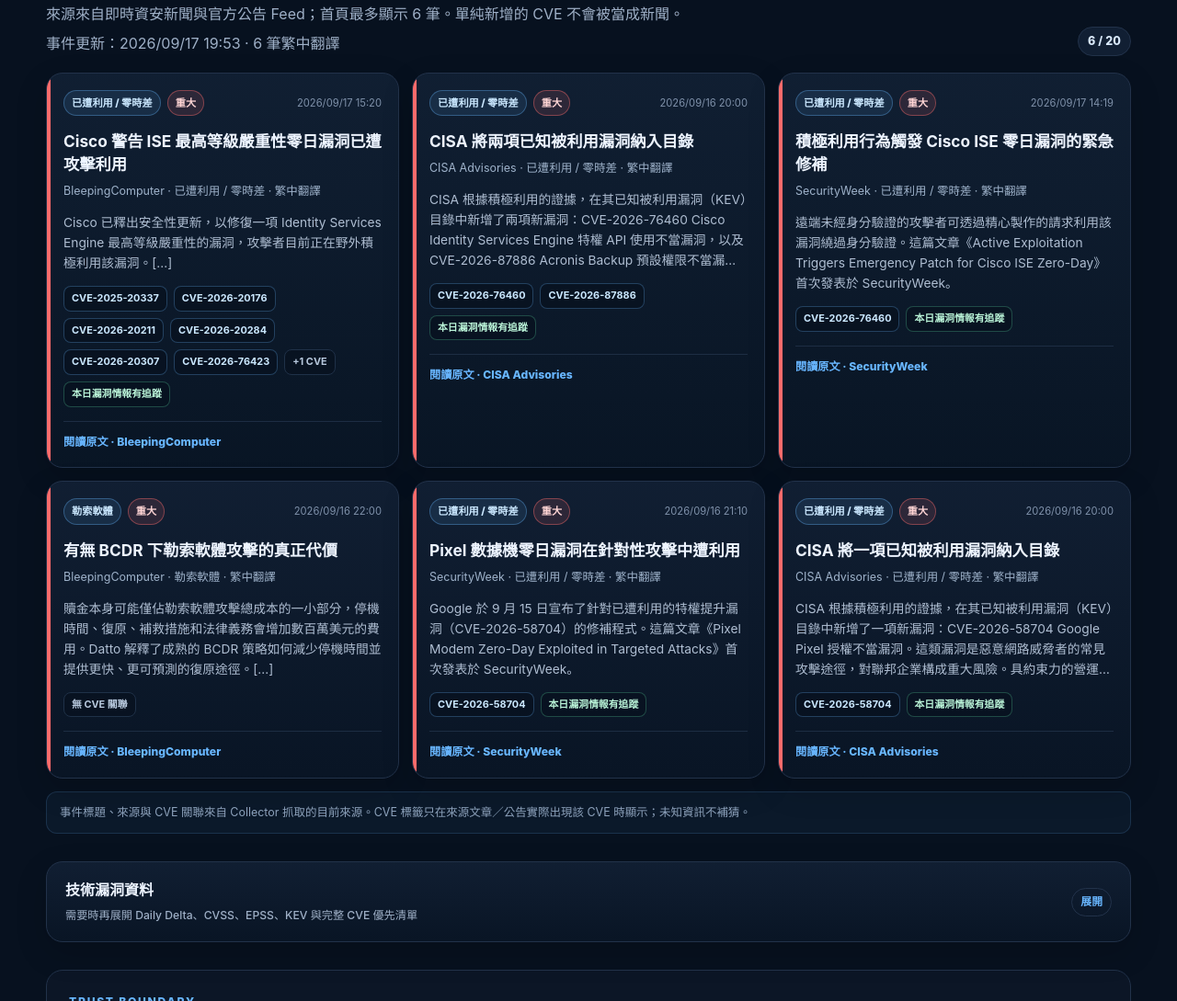
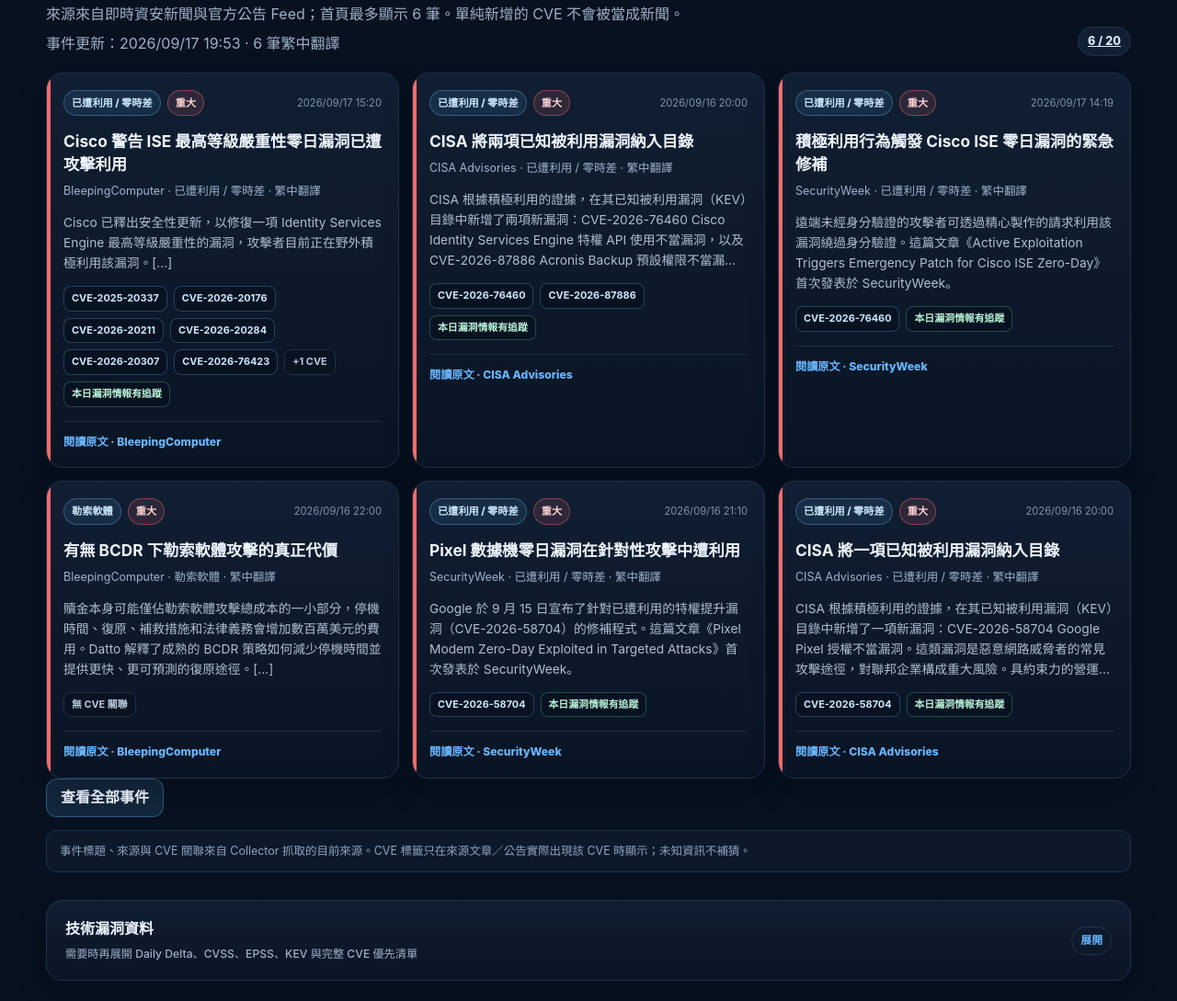
Before and after one commit to zenkispwan/security-report-automation, a website: page web/index.html in a window 1280 px wide. Shown: the part 634-1723 px from the top of the page at 92% size. Drawn offline with Linux system fonts and the light colour scheme; no server answers; files whose address does not match are found by name.

Commit message:
web: link homepage to full event feed

```diff
--- a/web/index.html
+++ b/web/index.html
@@ -46,9 +46,12 @@
             <p>來源來自即時資安新聞與官方公告 Feed；首頁最多顯示 6 筆。單純新增的 CVE 不會被當成新聞。</p>
             <p id="securityEventFreshness" class="muted">事件更新時間載入中</p>
           </div>
-          <span id="securityEventCount" class="count-chip">—</span>
+          <a id="securityEventCount" class="count-chip event-count-link" href="./events.html" aria-label="查看全部資安事件">—</a>
         </div>
         <div id="securityEventList" class="security-event-grid" aria-live="polite"></div>
+        <div class="event-more-actions">
+          <a class="button secondary" href="./events.html">查看全部事件</a>
+        </div>
         <p class="event-trust-note">事件標題、來源與 CVE 關聯來自 Collector 抓取的目前來源。CVE 標籤只在來源文章／公告實際出現該 CVE 時顯示；未知資訊不補猜。</p>
       </section>
 
```
